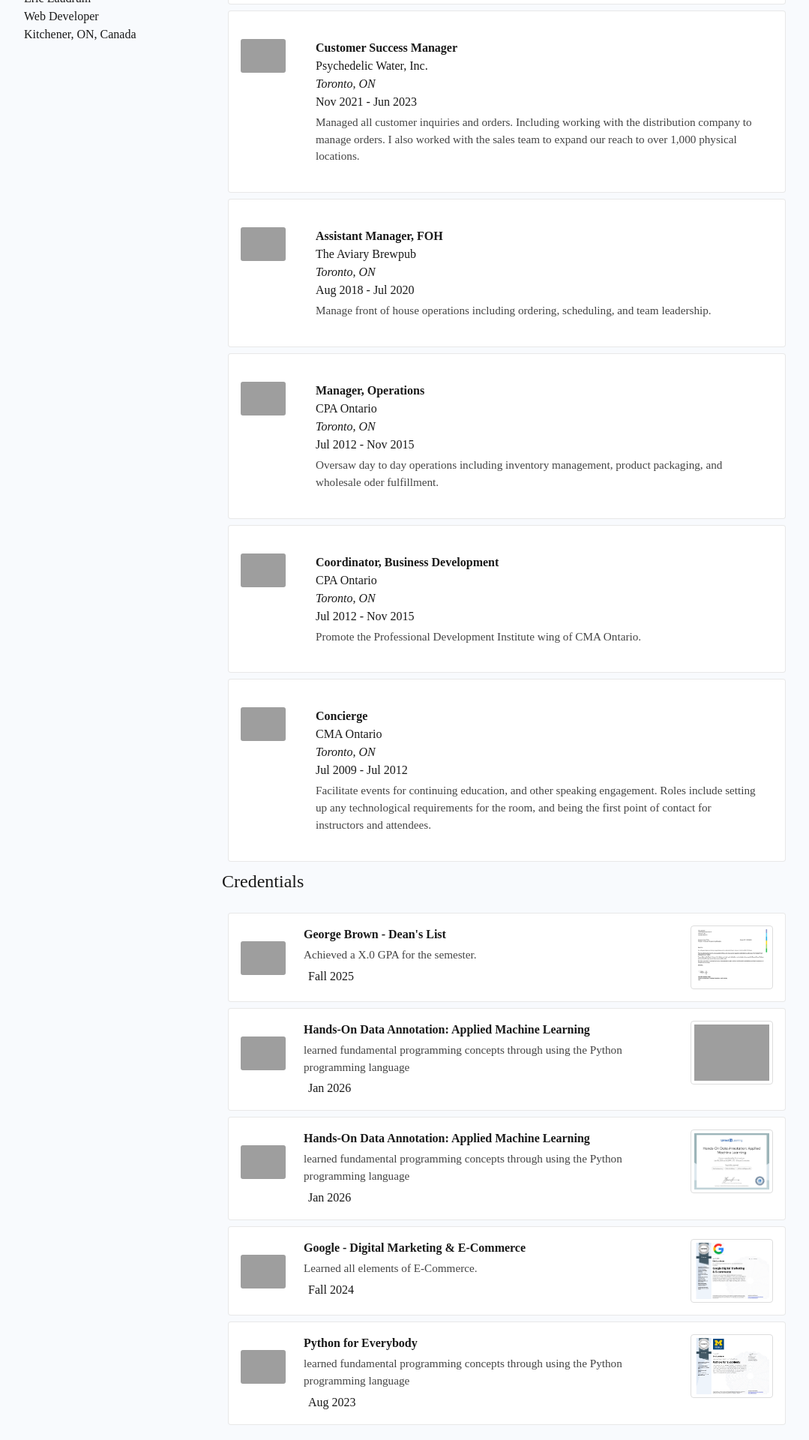
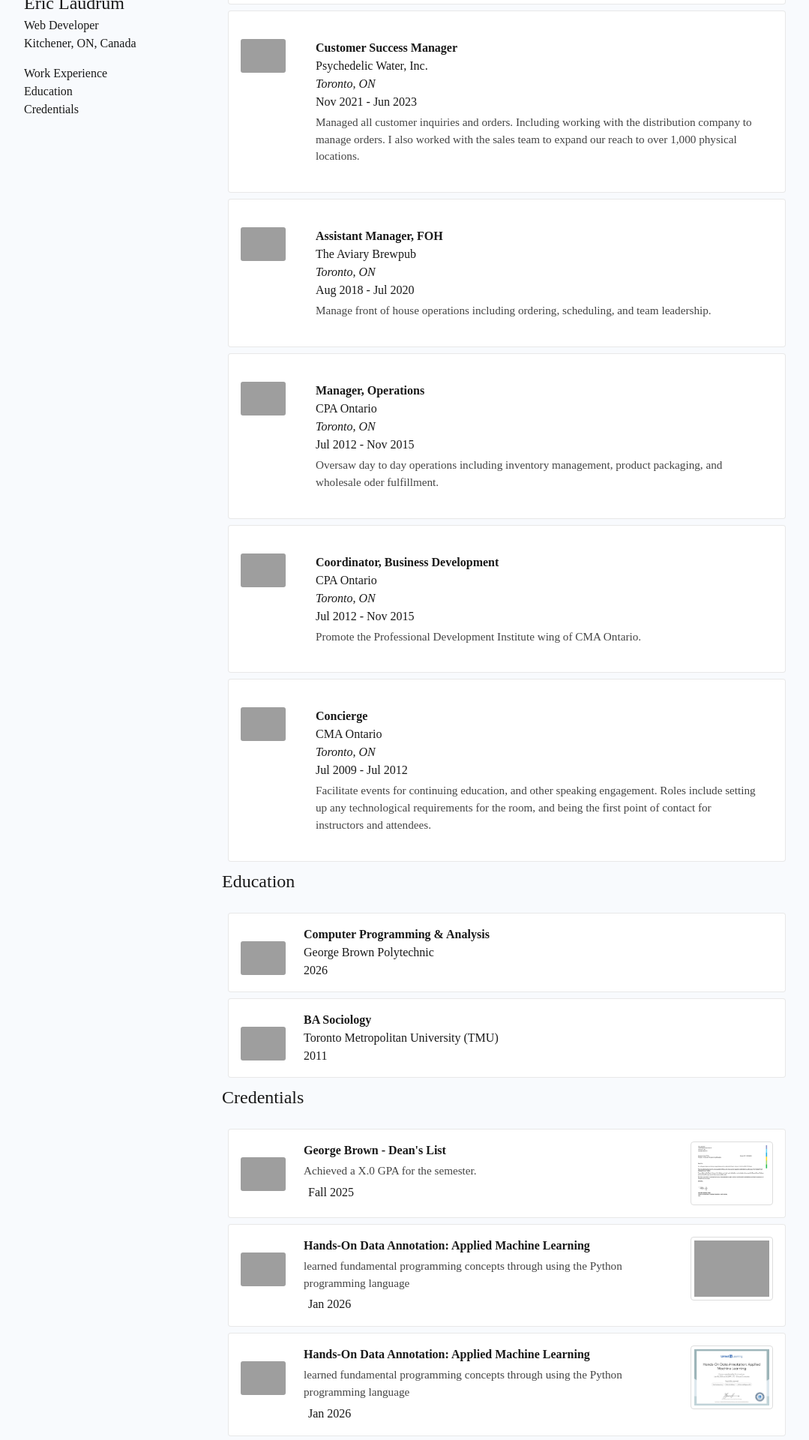
Before and after one commit to eric-laudrum/eric-laudrum.github.io, a Next.js app: page /resume in a window 1280 px wide. Shown: the part 400-2320 px from the top of the page at 75% size, without its empty margins (44-1123 px from the left). Built offline with nearby package versions, Linux system fonts and the light colour scheme; grey boxes are pictures that could not be loaded.

Commit message:
update/ move resume components to resume page to make code more efficient

```diff
--- a/src/app/academic-credentials/page.tsx
+++ b/src/app/academic-credentials/page.tsx
@@ -1,8 +1,19 @@
 import Credential from '../../components/Credential';
+import Education from '@/components/Education';
 
 export default function AcademicCredentials(){
 
-    const academics = [
+    const education = [
+        {
+            icon: <img src="/assets/icons/gbc-logo.png"  alt="George Brown" />,
+            title: "BA Sociology",
+            school: "Toronto Metropolitan University (TMU)",
+            date: "2011",
+        }
+    ]
+
+
+    const certificates = [
           {
             // GB Dean's List
             icon: <img src="/assets/icons/gbc-logo.png"  alt="George Brown" />,
@@ -49,14 +60,27 @@
     return(
         <div >
 
-            <h2 className="section-title">Credentials</h2>
-
-
-
+            <h2 className="section-title">Education</h2>
              {/* ------------------ CERTIFICATES ------------------  */}
 
             <div className="credentials-grid">
-                {academics.map((cert, index) => (
+                {education.map((edu, index) => (
+                    <Education
+                        key={index}
+                        title={edu.title}
+                        school={edu.school}
+                        date={edu.date}
+                        icon={edu.icon}
+
+                    />
+                ))}
+            </div>
+
+
+            <h2 className="section-title">Credentials</h2>
+
+            <div className="credentials-grid">
+                {certificates.map((cert, index) => (
                     <Credential
                         key={index}
                         title={cert.title}
@@ -68,8 +92,6 @@
                     />
                 ))}
             </div>
-
-
         </div>
     )
 }
--- /dev/null
+++ b/src/app/education/page.tsx
@@ -0,0 +1,40 @@
+import Education from '../../components/Education';
+
+export default function AcademicCredentials(){
+
+    const education = [
+        {
+            icon: <img src="/assets/icons/gbc-logo.png"  alt="George Brown" />,
+            title: "BA Sociology",
+            school: "Toronto Metropolitan University (TMU)",
+            date: "2011",
+        }
+    ]
+
+
+
+    return(
+        <div >
+
+            <h2 className="section-title">Credentials</h2>
+
+            <div className="credentials-grid">
+                {education.map((education, index) => (
+                    <Education
+                        key={index}
+                        title={education.title}
+                        school={education.school}
+                        date={education.date}
+
+                        icon={education.icon}
+
+                    />
+                ))}
+            </div>
+            <h3>Notes</h3>
+
+
+
+        </div>
+    )
+}
--- a/src/app/globals.css
+++ b/src/app/globals.css
@@ -498,7 +498,13 @@
   top: 150px;
   left: 60px;
 
+}
 
+.resume-link{
+
+}
+.resume-link:hover{
+  font-weight: 550;
 }
 
 .job-container{
--- a/src/app/resume/page.tsx
+++ b/src/app/resume/page.tsx
@@ -1,10 +1,70 @@
+import Sidebar from "@/components/Sidebar"
+import Education from "@/components/Education"
 import Job from "@/components/Job"
-import Sidebar from "@/components/Sidebar"
-import AcademicCredentials from "../academic-credentials/page"
+import Credential from "@/components/Credential"
 
 export default function resume(){
 
-    // List of Jobs
+
+    const education = [
+        {
+            icon: <img src="/assets/icons/gbc-logo.png"  alt="George Brown" />,
+            title: "Computer Programming & Analysis",
+            school: "George Brown Polytechnic",
+            date: "2026",
+        },
+        {
+            icon: <img src="/assets/icons/tmu-logo.jpg"  alt="TMU-logo" />,
+            title: "BA Sociology",
+            school: "Toronto Metropolitan University (TMU)",
+            date: "2011",
+        },
+
+    ]
+
+    const certificates = [
+          {
+            // GB Dean's List
+            icon: <img src="/assets/icons/gbc-logo.png"  alt="George Brown" />,
+            title: "George Brown - Dean's List",
+            date: "Fall 2025",
+            fileName: "Dean_list_fall25.jpg",
+            description: "Achieved a X.0 GPA for the semester.",
+        },
+                {
+            // Linked In - Testing Q/A
+            icon: <img src="/assets/icons/linkedin-logo.png"  alt="LinkedIn-logo" />,
+            title: "Hands-On Data Annotation: Applied Machine Learning",
+            date: "Jan 2026",
+            fileName: "LI-testing-qa.jpg",
+            description: " learned fundamental programming concepts through using the Python programming language",
+        },
+        {
+            // Linked In - Data Annotation
+            icon: <img src="/assets/icons/linkedin-logo.png"  alt="Google-logo" />,
+            title: "Hands-On Data Annotation: Applied Machine Learning",
+            date: "Jan 2026",
+            fileName: "LI-hands-on-annotation.jpg",
+            description: " learned fundamental programming concepts through using the Python programming language",
+        },
+        {
+            // Google E-commerce
+            icon: <img src="/assets/icons/google-logo.png" alt="Google-logo" />,
+            title: "Google - Digital Marketing & E-Commerce",
+            date: "Fall 2024",
+            fileName: "Google-DigitalMarketing&Ecommerce.jpg",
+            description: "Learned all elements of E-Commerce.",
+        },
+         {
+            icon: <img src="/assets/icons/UofM-logo.png"  alt="UofM-logo" />,
+            title: "Python for Everybody",
+            date: "Aug 2023",
+            fileName: "UofMPythonForEverybody.jpg",
+            description: " learned fundamental programming concepts through using the Python programming language",
+
+        },
+    ]
+
     const jobs = [{
         // DA
             icon: <img src="/assets/icons/DA-logo.jpg" alt="Data Annotation" />,
@@ -71,7 +131,7 @@
 
              {/* ----- Jobs ----- */}
             <div className="jobs-container">
-                <h2 className="section-title">Experience</h2>
+                <h2 className="section-title">Work Experience</h2>
 
                 {jobs.map((job, index) => (
                     <Job
@@ -88,13 +148,42 @@
                 ))}
 
 
-                 <AcademicCredentials />
+                {/*  ----- Education ----- */}
+                <h2 className="section-title">Education</h2>
 
-            </div>
+                <div className="credentials-grid">
+                    {education.map((edu, index) => (
+                        <Education
+                            key={index}
+                            title={edu.title}
+                            school={edu.school}
+                            date={edu.date}
+                            icon={edu.icon}
+
+                        />
+                    ))}
+                </div>
 
 
 
+                {/*  ----- Credentials ----- */}
+                <h2 className="section-title">Credentials</h2>
 
+                <div className="credentials-grid">
+                    {certificates.map((cert, index) => (
+                        <Credential
+                            key={index}
+                            title={cert.title}
+                            date={cert.date}
+                            fileName={cert.fileName}
+                            description={cert.description}
+                            icon={cert.icon}
+
+                        />
+                    ))}
+                </div>
+
+            </div>
         </div>
     )
 }
--- /dev/null
+++ b/src/components/Education.tsx
@@ -0,0 +1,37 @@
+"use client";
+
+import React, { useState } from 'react';
+
+
+interface EducationProps{
+    title: string;
+    school: string;
+    date: string;
+    icon?: React.ReactNode;
+}
+
+
+const Education: React.FC<EducationProps> = ({ title, school, date, icon }) =>{
+
+    return(
+        <div className="credential">
+
+            {icon && (
+                <div className="cred-icon-container">
+                    {icon}
+                </div>
+            )}
+
+            <div className="education-container">
+
+                <h3 className="cred-title">{title}</h3>
+                <h4 >{school}</h4>
+                <h4>{date}</h4>
+
+            </div>
+        </div>
+    )
+}
+
+
+export default Education;
--- a/src/components/NavBar.tsx
+++ b/src/components/NavBar.tsx
@@ -13,8 +13,6 @@
 
                 <Link className="nav-link" href='/recommendations'>Recommendations</Link>
 
-                <Link className="nav-link" href='/academic-credentials'>Credentials</Link>
-
                 <Link className="nav-link" href='/contact'>Contact</Link>
             </div>
         </nav>
--- a/src/components/Sidebar.tsx
+++ b/src/components/Sidebar.tsx
@@ -11,9 +11,18 @@
 
                 <img className="resume-photo" src="assets/park.jpg" alt="no image" style={{ height:"8em"}}/>
 
-                <h3 className="sub-title" style={{marginTop:"1em"}}>Eric Laudrum</h3>
+                <h3 className="sub-title" style={{marginTop:"1em", fontSize:"1.5em"}}>Eric Laudrum</h3>
                 <p>Web Developer</p>
                 <p>Kitchener, ON, Canada</p>
+
+                <div className="resume-nav" style={{ display:"flex", flexDirection:"column", marginTop: "1em"}}>
+
+                    <a className="resume-link" href="#">Work Experience</a>
+                    <a className="resume-link" href="#">Education</a>
+                    <a className="resume-link" href="#">Credentials</a>
+
+                </div>
+
 
 
             </div>
```
